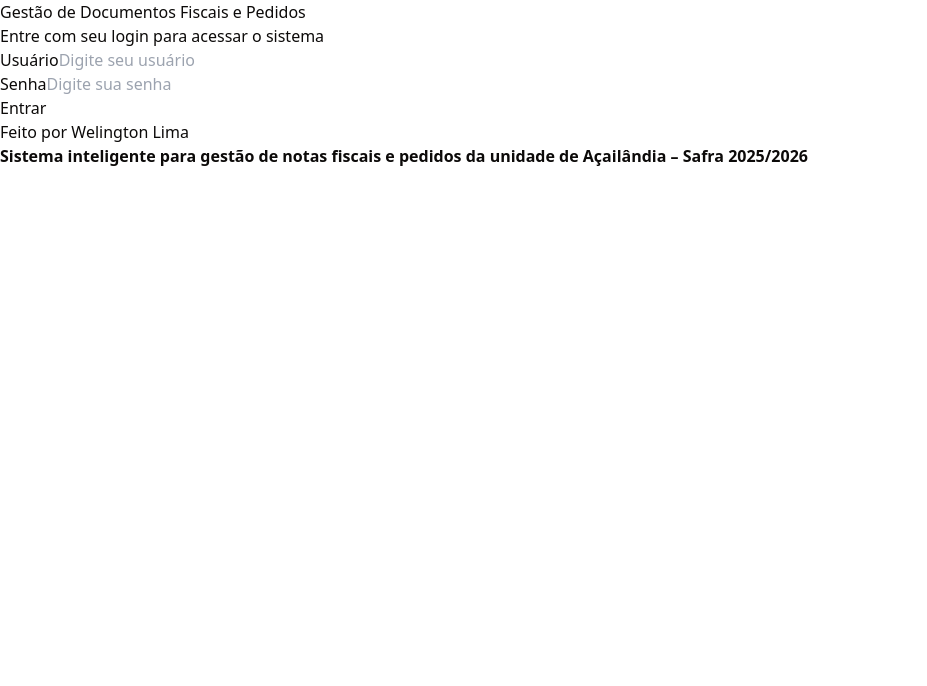
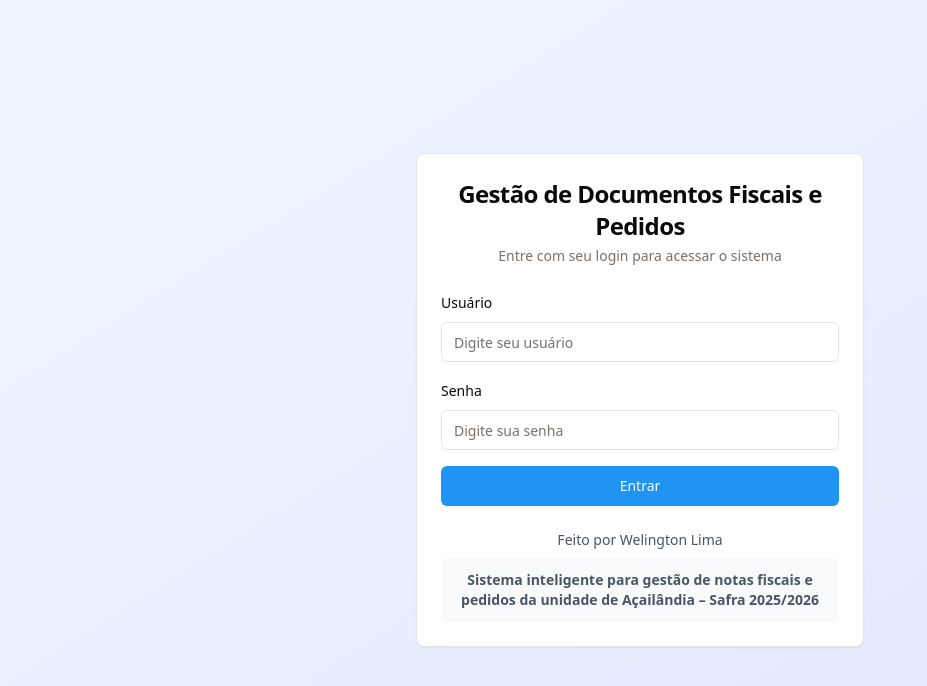
Before and after one commit to Levitag12/nf-acai, a React (Vite) app: page / in a window 1280 px wide. Shown: the top 686 px of the page, without its empty margins (0-927 px from the left). Built offline with nearby package versions, Linux system fonts and the light colour scheme; no server answers.

Commit message:
correção tailw

```diff
--- a/tailwind.config.ts
+++ b/tailwind.config.ts
@@ -1,11 +1,17 @@
 import type { Config } from "tailwindcss";
+import path from "path"; // Importar o módulo 'path' do Node.js
 
 export default {
   darkMode: ["class"],
-  // --- CAMINHOS CORRIGIDOS AQUI ---
-  // Removemos o prefixo "./client/" para que os caminhos sejam corretos
-  // quando o processo de build é executado a partir da pasta 'client'.
-  content: ["./index.html", "./src/**/*.{js,jsx,ts,tsx}"],
+
+  // --- CAMINHOS CORRIGIDOS COM 'path.resolve' ---
+  // Esta abordagem cria caminhos absolutos, eliminando qualquer confusão
+  // sobre a localização dos ficheiros durante o processo de build no Render.
+  content: [
+    path.resolve(__dirname, "client", "index.html"),
+    path.resolve(__dirname, "client", "src/**/*.{js,jsx,ts,tsx}"),
+  ],
+
   theme: {
     extend: {
       borderRadius: {
```
